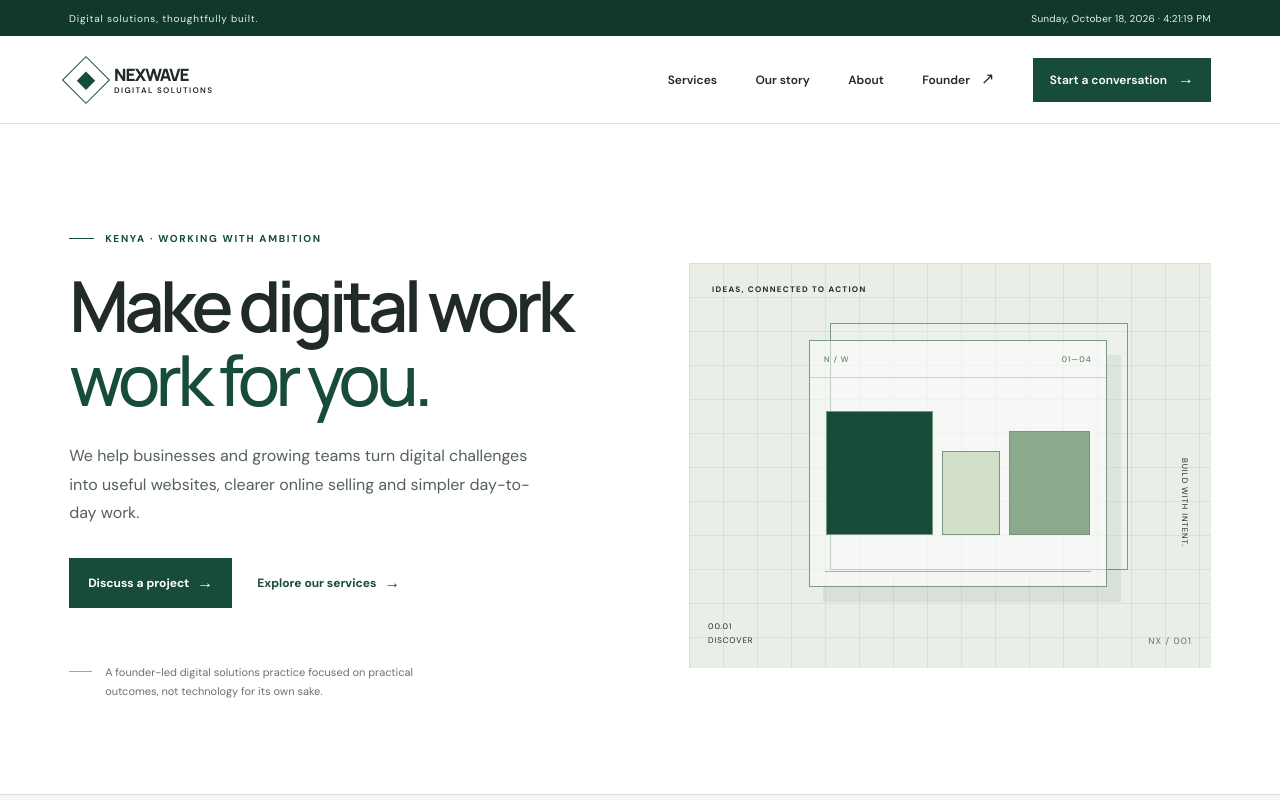
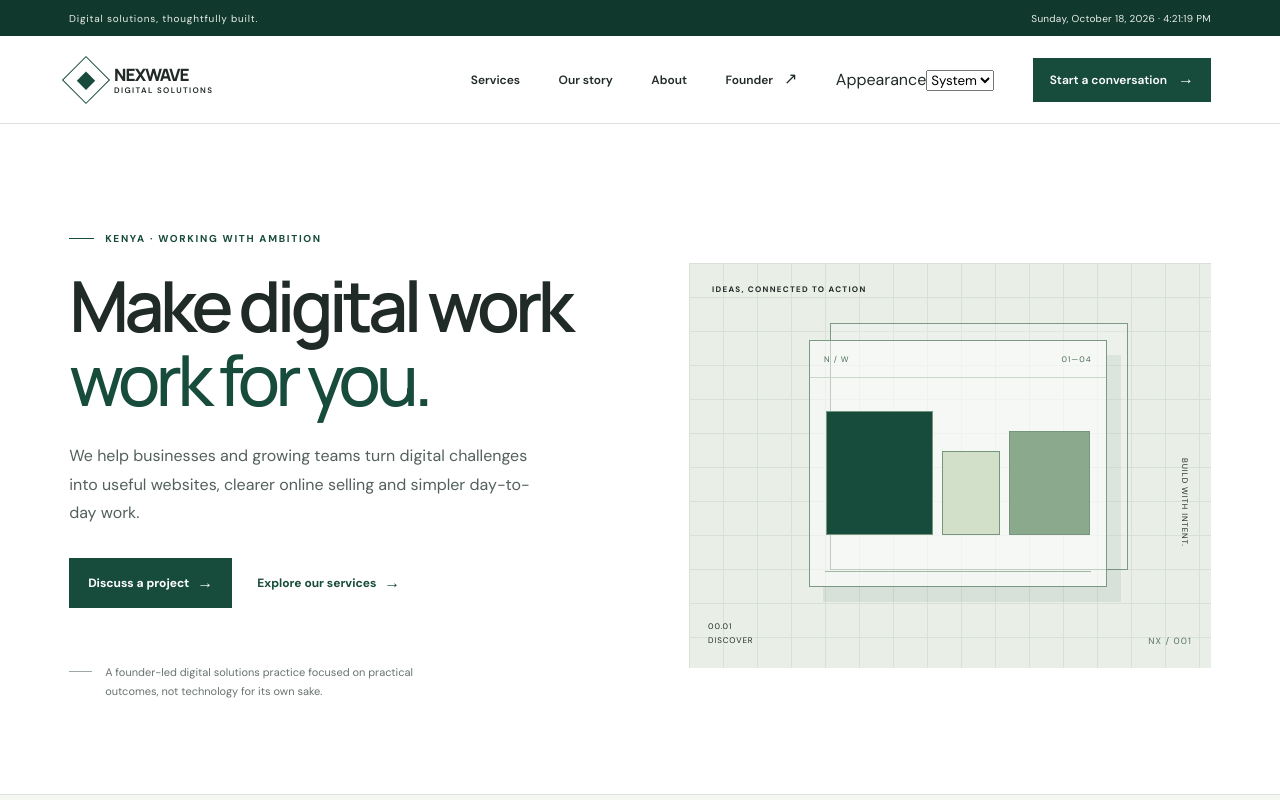
Before and after one commit to Namunane-8/NexWave-Digital-Solutions-KE, a React (Vite) app: page / in a window 1280 px wide. Shown: the top 800 px of the page. Built offline with nearby package versions, Linux system fonts and the light colour scheme.

Commit message:
Add accessible light dark system appearance control

```diff
--- a/src/App.tsx
+++ b/src/App.tsx
@@ -32,6 +32,31 @@ function Arrow({ diagonal = false }: { diagonal?: boolean }) {
   return <span className="arrow" aria-hidden="true">{diagonal ? '↗' : '→'}</span>;
 }
 
+function AppearanceControl() {
+  const [preference, setPreference] = useState<'light' | 'dark' | 'system'>(() => {
+    try {
+      const saved = window.localStorage.getItem('nexwave-appearance');
+      return saved === 'light' || saved === 'dark' || saved === 'system' ? saved : 'system';
+    } catch { return 'system'; }
+  });
+  useEffect(() => {
+    const root = document.documentElement;
+    const apply = () => {
+      const dark = preference === 'dark' || (preference === 'system' && window.matchMedia('(prefers-color-scheme: dark)').matches);
+      root.dataset.theme = dark ? 'dark' : 'light';
+      root.style.colorScheme = dark ? 'dark' : 'light';
+    };
+    apply();
+    try { window.localStorage.setItem('nexwave-appearance', preference); } catch { /* storage may be unavailable */ }
+    const media = window.matchMedia('(prefers-color-scheme: dark)');
+    if (preference === 'system') {
+      media.addEventListener('change', apply);
+      return () => media.removeEventListener('change', apply);
+    }
+  }, [preference]);
+  return <div className="appearance-control"><label htmlFor="appearance-choice">Appearance</label><select id="appearance-choice" value={preference} onChange={(event) => setPreference(event.target.value as 'light' | 'dark' | 'system')}><option value="light">Light</option><option value="dark">Dark</option><option value="system">System</option></select></div>;
+}
+
 function Header() {
   const [menuOpen, setMenuOpen] = useState(false);
   useEffect(() => {
@@ -53,7 +78,7 @@ function Header() {
       <nav id="primary-navigation" className={`primary-nav ${menuOpen ? 'is-open' : ''}`} aria-label="Primary navigation">
         {navItems.map((item) => <a key={item.href} href={item.href} onClick={() => setMenuOpen(false)}>{item.label}</a>)}
         <a href="https://www.namunane.co.ke/" target="_blank" rel="noreferrer">Founder <Arrow diagonal /></a>
-        <a className="nav-contact" href="/contact" onClick={() => setMenuOpen(false)}>Start a conversation <Arrow /></a>
+        <AppearanceControl /><a className="nav-contact" href="/contact" onClick={() => setMenuOpen(false)}>Start a conversation <Arrow /></a>
       </nav>
     </header>
   );
```
